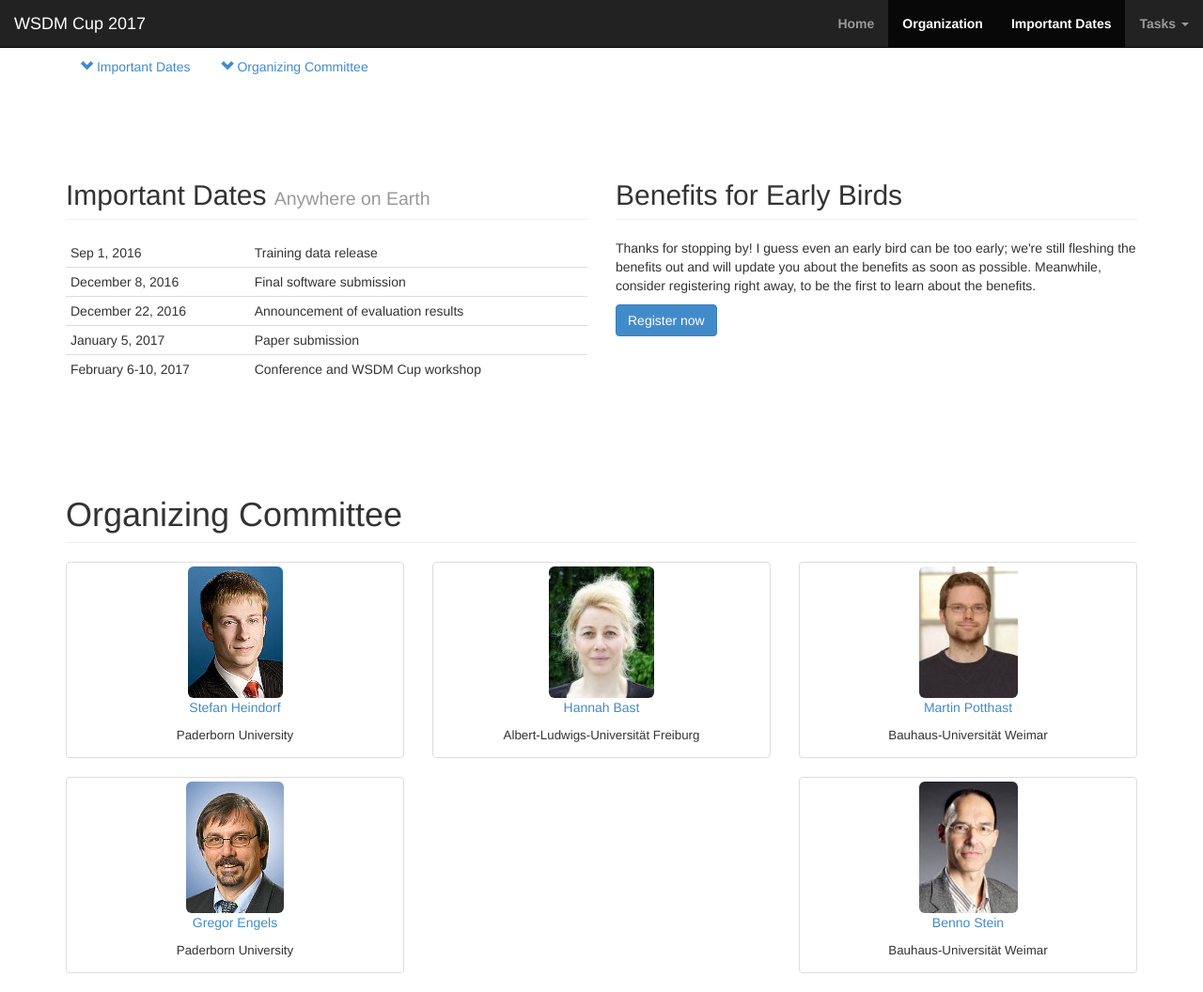
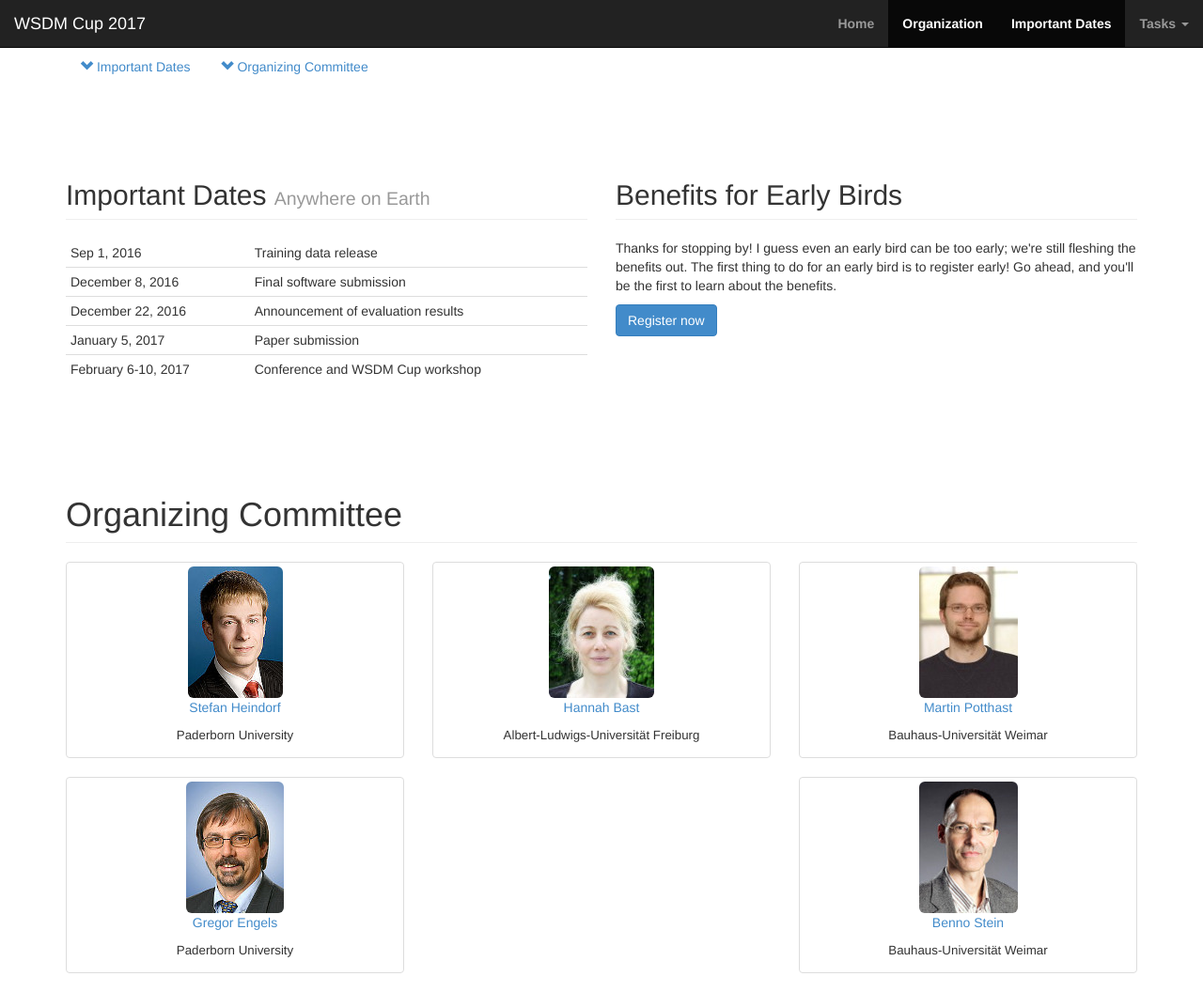
Before and after one commit to wsdm-cup-2017/wsdm-cup-2017.github.io, a website: page about.html in a window 1280 px wide. Shown: the whole page at 94% size. Drawn offline with Linux system fonts and the light colour scheme.

Commit message:
Update about.html

```diff
--- a/about.html
+++ b/about.html
@@ -163,7 +163,7 @@
   </div>
   <div class="col-sm-6">
     <h2 class="page-header">Benefits for Early Birds</h2>
-    <p>Thanks for stopping by! I guess even an early bird can be too early; we're still fleshing the benefits out and will update you about the benefits as soon as possible. Meanwhile, consider registering right away, to be the first to learn about the benefits.</p>
+    <p>Thanks for stopping by! I guess even an early bird can be too early; we're still fleshing the benefits out. The first thing to do for an early bird is to register early! Go ahead, and you'll be the first to learn about the benefits.</p>
     <!--
     <p>
        If you submit a working prototype of your software by <strong>March 1, 2016</strong>, we will <strong>pre-evaluate</strong> it on a subset of your task's test data and notify you of your performance. Based on the pre-evaluation, you may revise and resubmit your software for the full evaluation by May 13, 2016.
```
